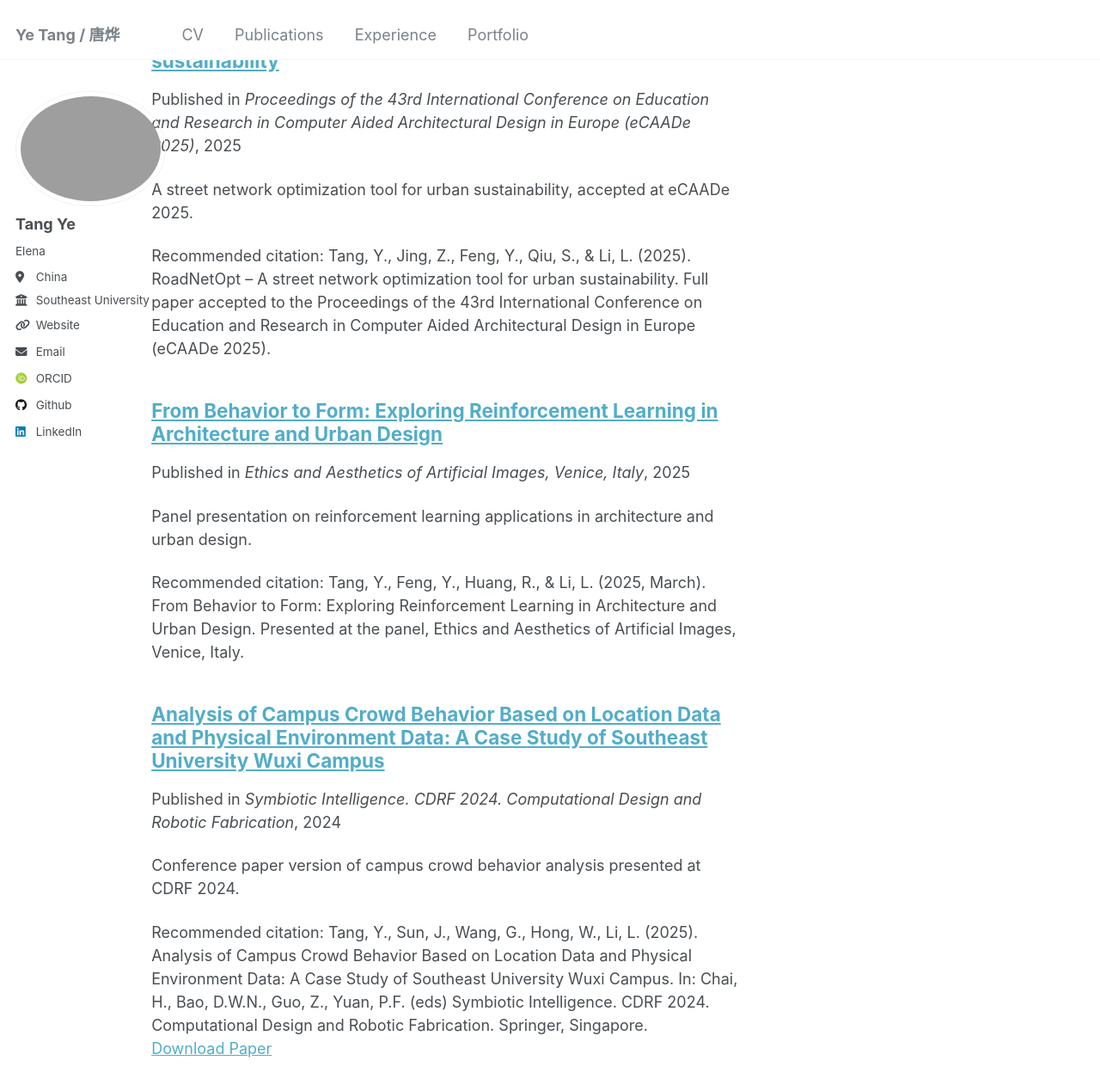
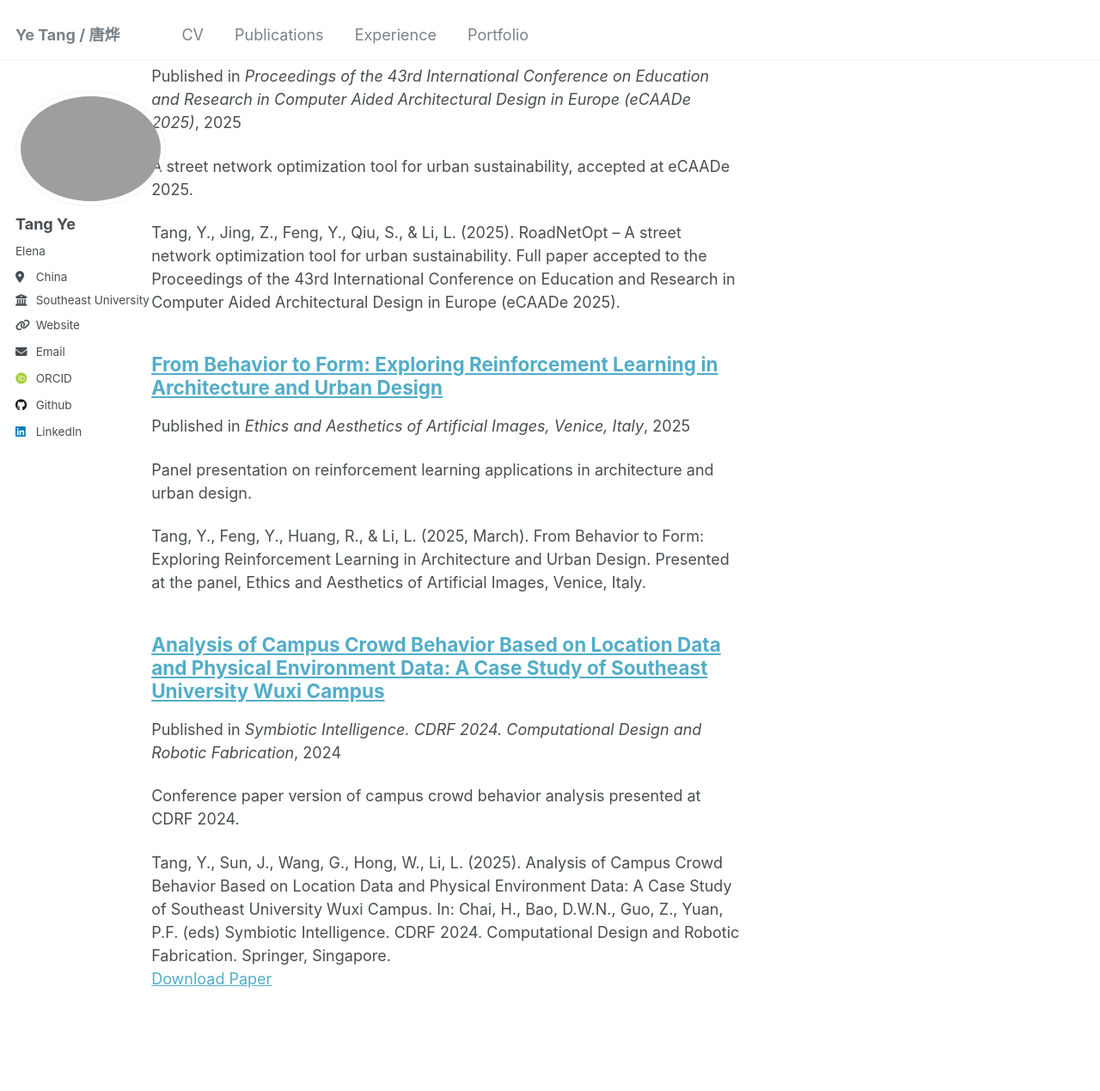
Before and after one commit to inTANGibles/InTANGibles.github.io, a Jekyll site: the page built from _pages/publications.html, in a window 1280 px wide and 1400 px high, scrolled down 1470 px. Shown: the top 1269 px of the window at 86% size. Built offline with Jekyll 4.4.1, drawn with Linux system fonts in a browser that asks for light colours; some web fonts are replaced; some of the changed text lies outside the part shown.

```diff
--- a/_includes/archive-single.html
+++ b/_includes/archive-single.html
@@ -53,13 +53,13 @@
     {% endif %}
 
     {% if post.citation and post.paperurl and post.slidesurl %}
-      <p>Recommended citation: {{ post.citation }}<br /><a href="{{ post.paperurl }}">Download Paper</a> | <a href="{{ post.slidesurl }}">Download Slides</a></p>
+      <p>{{ post.citation }}<br /><a href="{{ post.paperurl }}">Download Paper</a> | <a href="{{ post.slidesurl }}">Download Slides</a></p>
     {% elsif post.citation and post.paperurl %}
-      <p>Recommended citation: {{ post.citation }}<br /><a href="{{ post.paperurl }}">Download Paper</a></p>
+      <p>{{ post.citation }}<br /><a href="{{ post.paperurl }}">Download Paper</a></p>
     {% elsif post.citation and post.slidesurl %}
-      <p>Recommended citation: {{ post.citation }}<br /><a href="{{ post.slidesurl }}">Download Slides</a></p>
+      <p>{{ post.citation }}<br /><a href="{{ post.slidesurl }}">Download Slides</a></p>
     {% elsif post.citation %}
-      <p>Recommended citation: {{ post.citation }}</p>
+      <p>{{ post.citation }}</p>
     {% elsif post.paperurl %}
       <p><a href=" {{ post.paperurl }} ">Download Paper</a></p>
     {% elsif post.slidesurl %}
```
Also changed, not shown: _layouts/single.html (+4 -4 lines), _pages/experience.md (renamed from _pages/experience.html).
